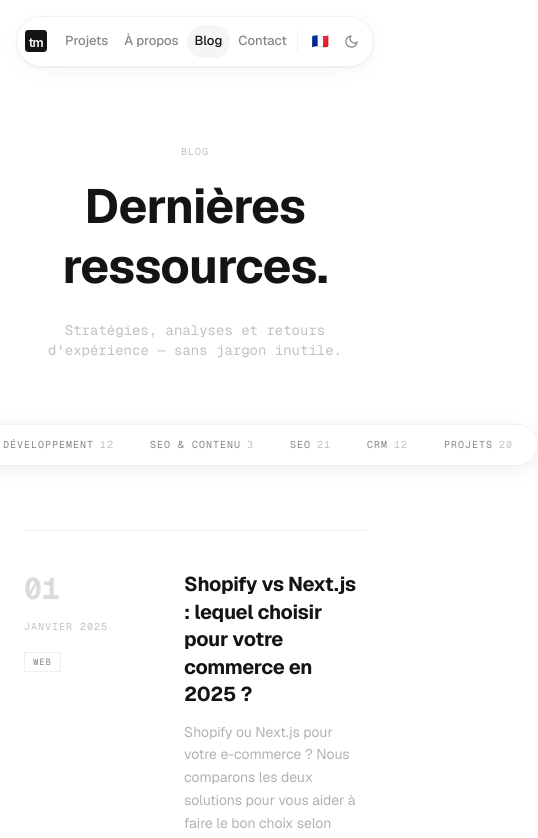
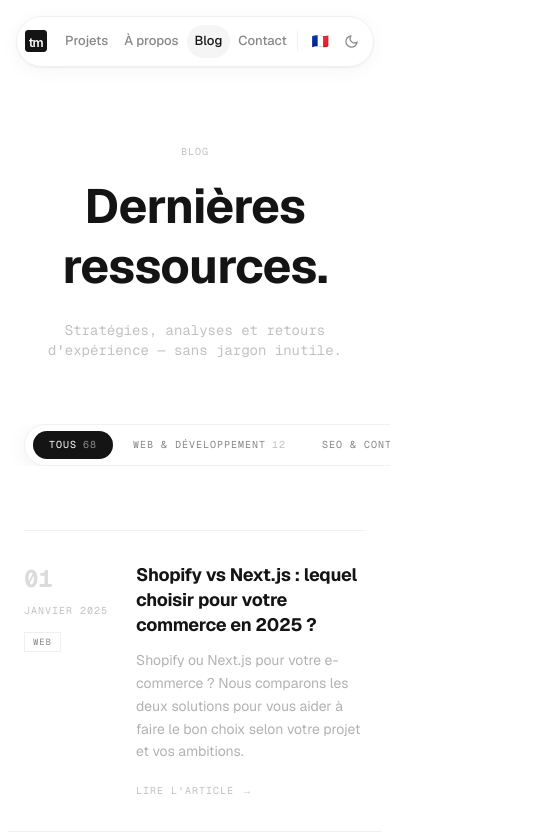
Before and after one commit to loanrmb/torquemade-v2, a Next.js app: page /blog in a window 390 px wide. Shown: the top 838 px of the page, 538 px wide, since content can reach past the window. Built offline with nearby package versions, Linux system fonts and the light colour scheme.

Commit message:
Update BlogList.tsx

```diff
--- a/components/blog/BlogList.tsx
+++ b/components/blog/BlogList.tsx
@@ -39,10 +39,12 @@ export function BlogList() {
     <section className="px-6 pb-24 md:px-12 lg:px-24">
       <div className="mx-auto max-w-4xl">
 
-        {/* ── FILTRES — pill flottant sticky ── */}
-        <div className="sticky top-20 z-40 mb-16 flex justify-center">
+        {/* ── FILTRES — pill sticky scrollable sur mobile ── */}
+        <div className="sticky top-20 z-40 mb-16">
+          {/* Wrapper scrollable : déborde sur les marges de la section pour éviter le clip */}
+          <div className="overflow-x-auto -mx-6 px-6 md:mx-0 md:px-0 md:flex md:justify-center scrollbar-hide">
             <div
-            className="inline-flex items-center gap-1 rounded-full border px-2 py-1.5"
+              className="inline-flex items-center gap-1 rounded-full border px-2 py-1.5 flex-shrink-0"
               style={{
                 background: 'rgba(var(--nav-bg-raw, 255 255 255), 0.85)',
                 backdropFilter: 'blur(16px)',
@@ -75,6 +77,7 @@ export function BlogList() {
               })}
             </div>
           </div>
+        </div>
 
         {/* ── LISTE D'ARTICLES ── */}
         <div ref={listRef} style={{ borderTop: '1px solid hsl(var(--border-subtle))' }}>
@@ -87,18 +90,18 @@ export function BlogList() {
             <Link
               key={post.slug}
               href={`/blog/${post.slug}`}
-              className="group flex gap-8 py-10 px-4 -mx-4 transition-colors duration-150 rounded-sm"
+              className="group flex gap-4 sm:gap-8 py-8 sm:py-10 px-4 -mx-4 transition-colors duration-150 rounded-sm"
               style={{ borderBottom: '1px solid hsl(var(--border-subtle))' }}
             >
               {/* Gauche : numéro + date + catégorie */}
-              <div className="w-32 flex-shrink-0">
+              <div className="w-24 sm:w-32 flex-shrink-0">
                 <p
-                  className="font-mono text-3xl font-bold mb-3 opacity-15"
+                  className="font-mono text-2xl sm:text-3xl font-bold mb-2 opacity-15"
                   style={{ color: 'hsl(var(--text-primary))' }}
                 >
                   {String(i + 1).padStart(2, '0')}
                 </p>
-                <p className="font-mono text-[10px] uppercase tracking-widest opacity-40 mb-3">
+                <p className="font-mono text-[10px] uppercase tracking-widest opacity-40 mb-2">
                   {post.date[lang]}
                 </p>
                 <span
@@ -115,7 +118,7 @@ export function BlogList() {
               {/* Droite : titre + description + lien */}
               <div className="flex-1 min-w-0">
                 <h2
-                  className="text-xl font-bold leading-snug mb-3 transition-opacity duration-150 group-hover:opacity-60"
+                  className="text-lg sm:text-xl font-bold leading-snug mb-3 transition-opacity duration-150 group-hover:opacity-60"
                   style={{ color: 'hsl(var(--text-primary))' }}
                 >
                   {post.title[lang]}
```
Lines whose indentation alone changed are shown as unchanged.
